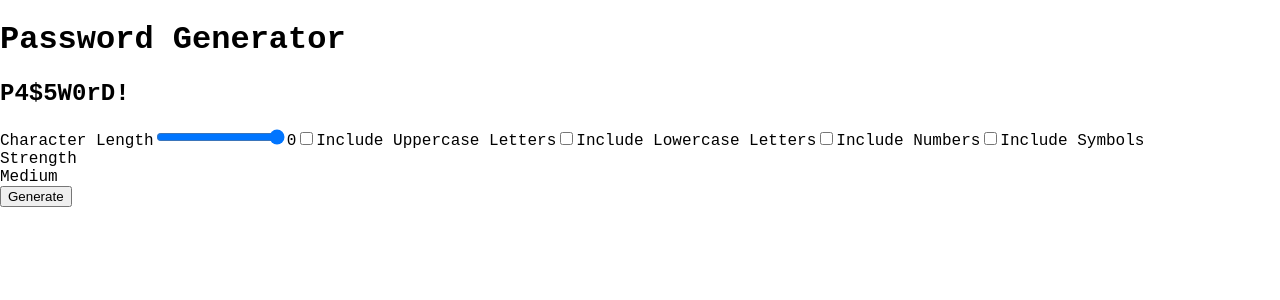
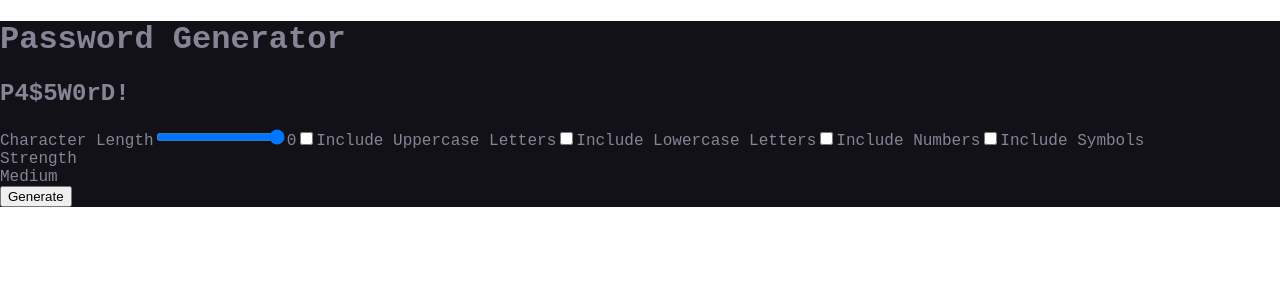
Before and after one commit to ntjnh/password-generator, a React (Vite) app: page / in a window 1280 px wide. Shown: the top 300 px of the page. Built offline with nearby package versions, Linux system fonts and the light colour scheme; a web font is replaced by a local one.

Commit message:
Add class to App component

```diff
--- a/src/App.jsx
+++ b/src/App.jsx
@@ -3,7 +3,7 @@ import './assets/scss/app.scss'
 function App() {
 
     return (
-        <>
+        <div className="App">
             <header>
                 <h1>Password Generator</h1>
             </header>
@@ -47,7 +47,7 @@ function App() {
                     </form>
                 </div>
             </main>
-        </>
+        </div>
     )
 }
 
```
